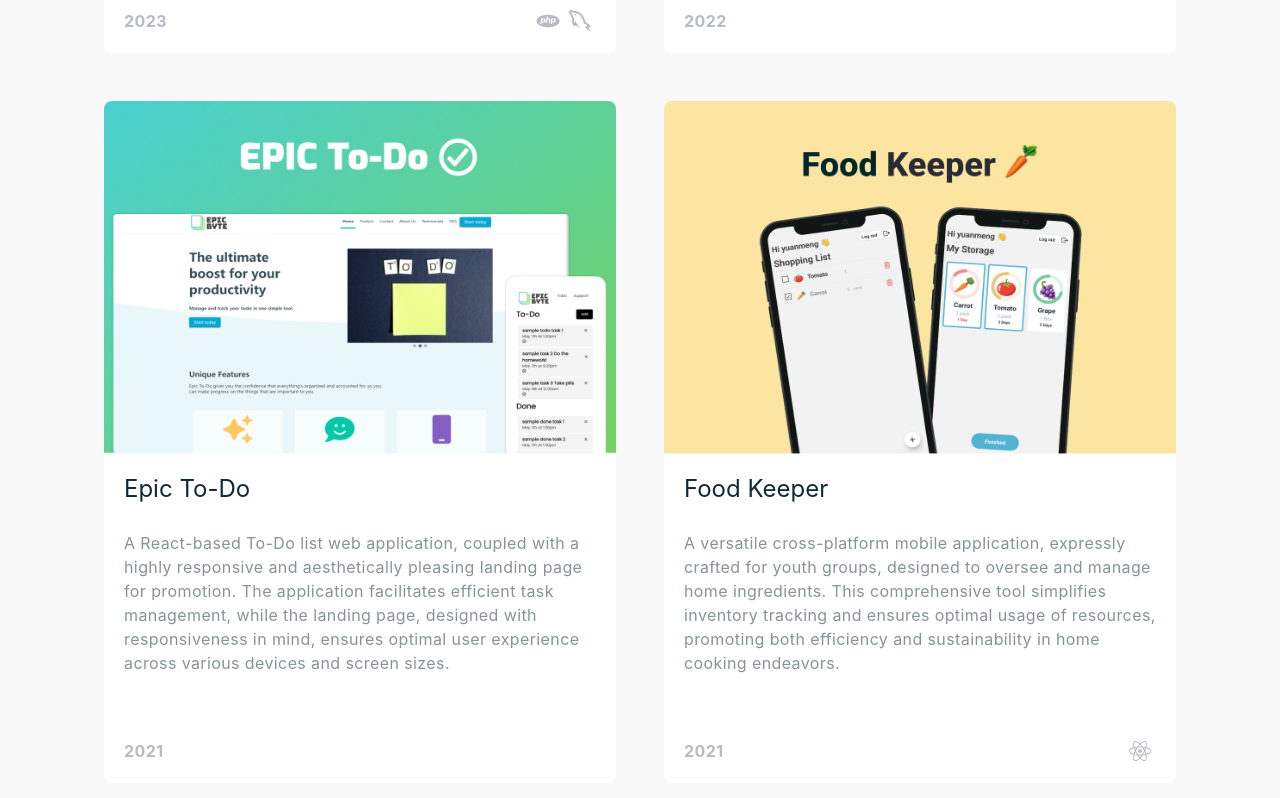
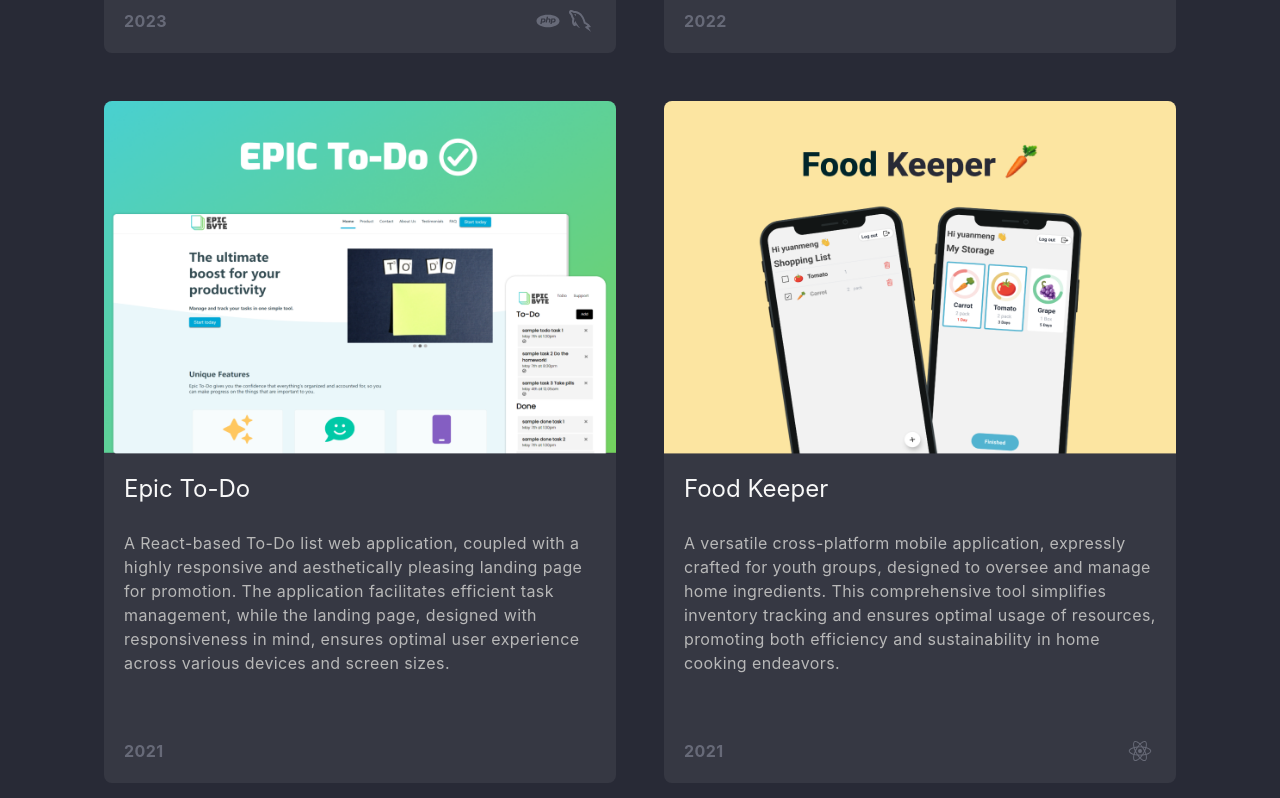
Before and after one commit to mong00x/portfolio, a Next.js app: page / in a window 1280 px wide. Shown: the part 2009-2807 px from the top of the page. Built offline with nearby package versions, Linux system fonts and the light colour scheme.

Commit message:
initiate site theme based on user time and system settings

```diff
--- a/pages/index.js
+++ b/pages/index.js
@@ -30,10 +30,20 @@ export default function Home() {
   const [theme, setTheme] = useState("");
 
   useEffect(() => {
-    setTheme("light");
+    // if user time is after 6pm and before 6am and or system theme is dark
+
+    // get time
+    const date = new Date();
+    console.log(date.getHours());
+    const hours = date.getHours();
+    setTheme(hours >= 18 || hours < 6 || window.matchMedia("(prefers-color-scheme: dark)").matches
+    ?  "dark"
+    : "light");
+
+
 
   }, []);
-
+  const device = typeof window !== "undefined" && window.innerWidth > 768 ? "desktop" : "mobile";
   const switchTheme = () => {
     const newTheme = theme === "light" ? "dark" : "light";
     setTheme(newTheme);
@@ -67,7 +77,7 @@ export default function Home() {
 
 
 
-        <nav className={styles.nav}>
+        <nav className={styles.nav} backdropFilter="auto" backdropBlur="6px">
           <div className={styles.container}>
 
             {/* <button
@@ -198,11 +208,29 @@ export default function Home() {
                     </button>
                     </PopoverTrigger>
                     <PopoverContent  r='0' p="12px" gap="12px" maxWidth="75vw" bg={theme === "light" ? "white" : "black"} borderRadius={12} color={theme === "light" ? "#0f2b33" : "#f8f8f8"} >
-                      <Flex flexDir="row-reverse" gap="24px" w="100%" justifyContent="space-between">
-                        <PopoverCloseButton borderRadius="12px"  fontSize="1rem" w="2.5rem" h="2.5rem" alignSelf="flex-end"/>
-                        <PopoverHeader fontSize="16px" pl="18px">Also check it on your phone 🤳</PopoverHeader>
-                      </Flex>
-                      <Image src="/qrcode.png" alt="qrcode" w="70vw" maxW="360px" m="auto"/>
+                        {device === "desktop" ?
+                          (
+                            <Flex flexDir="column" gap="24px" w="100%" justifyContent="space-between">
+                              <Flex flexDir="row-reverse" justifyContent="space-between" w="100%" alignItems="center">
+                                <PopoverCloseButton borderRadius="12px"  fontSize="1rem" w="2.5rem" h="2.5rem" alignSelf="flex-end"/>
+                                <PopoverHeader fontSize="16px" pl="18px">Also check it on your phone 📱</PopoverHeader>
+                              </Flex>
+
+                              <Image src="/qrcode.png" alt="qrcode" w="70vw" maxW="360px" m="auto"/>
+                            </Flex>
+                          ) : (
+                            <Flex flexDir="column" gap="24px" w="100%" justifyContent="space-between">
+                              <Flex flexDir="row-reverse" justifyContent="space-between" w="100%" alignItems="center">
+                                <PopoverCloseButton borderRadius="12px"  fontSize="1rem" w="2.5rem" h="2.5rem" alignSelf="flex-end"/>
+                                <PopoverHeader fontSize="16px" pl="18px">🐈</PopoverHeader>
+                              </Flex>
+
+                              <Image src="/qrcode.png" alt="qrcode" w="50vw" maxW="360px" m="auto"/>
+                            </Flex>
+
+                          )
+                        }
+
                     </PopoverContent>
                   </Popover>
                 </div>
```
